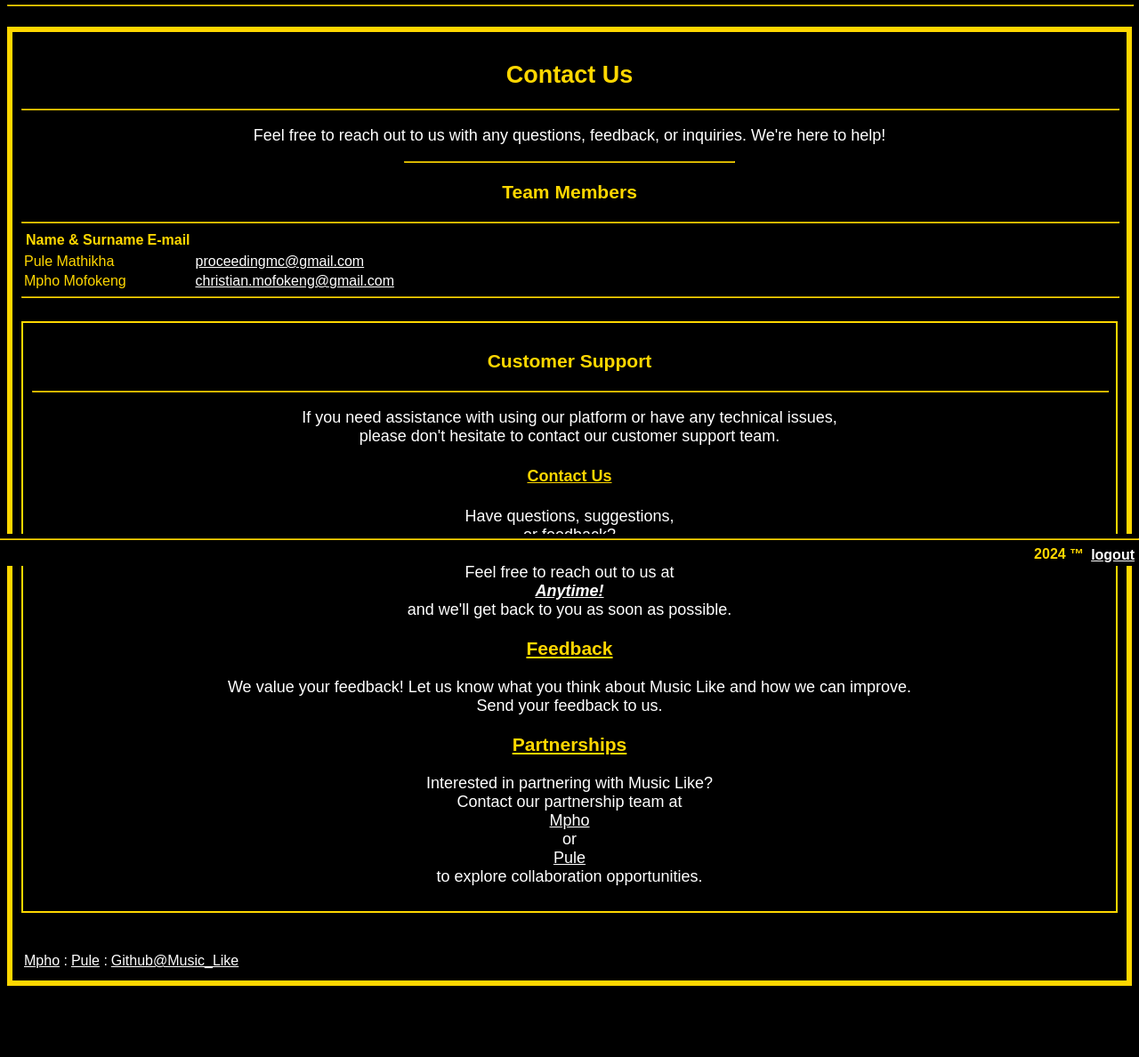
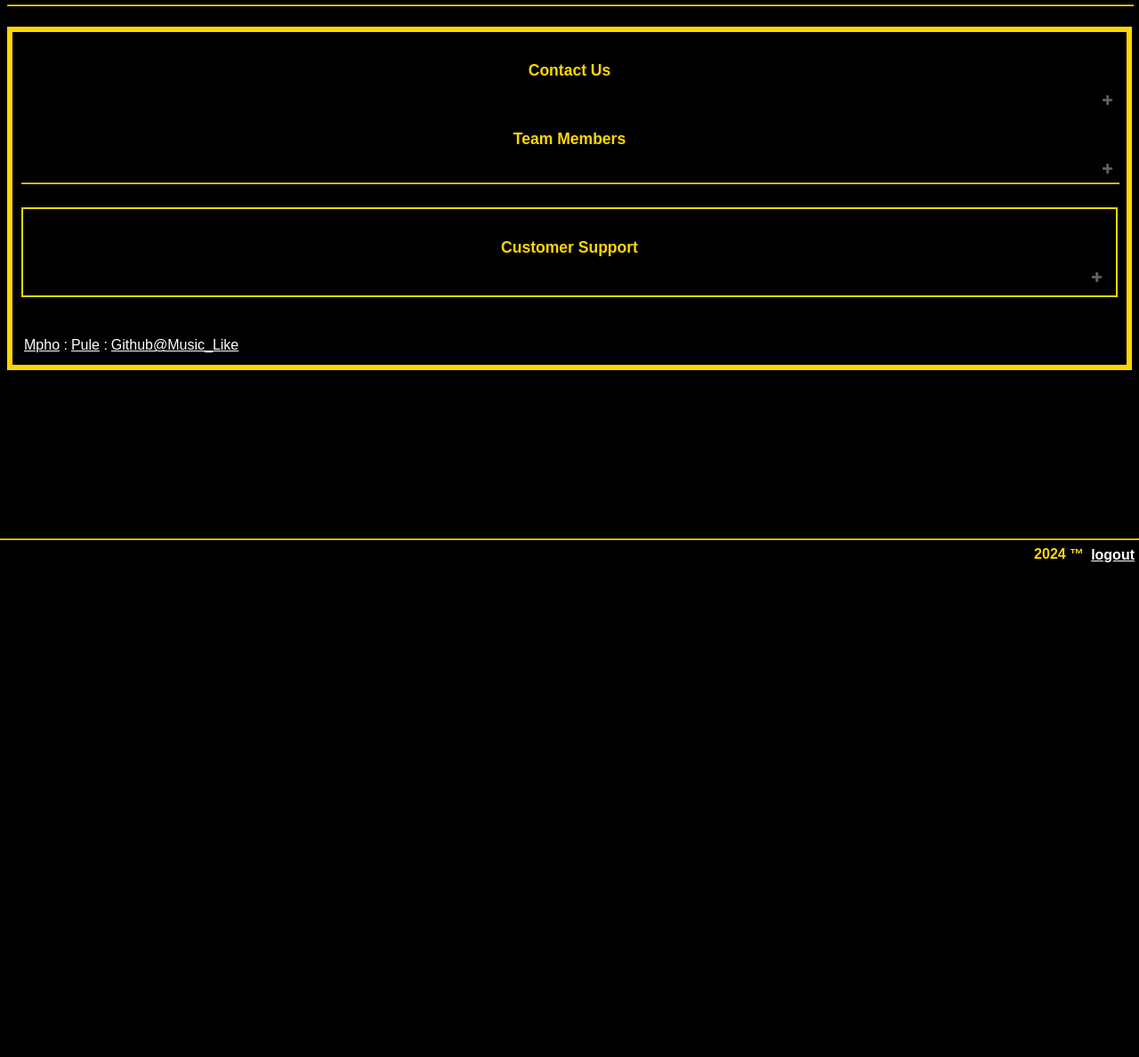
Before and after one commit to TheeKingZa/Music_Like, a Flask app: template app/templates/contact.html in a window 1280 px wide. Shown: the part 164-1352 px from the top of the page at 89% size. After the commit the page ends 796 px from the top, so only its background shows below. Run offline with Flask 3, Linux system fonts and the light colour scheme; the template is opened without the code that fills it, so the values that code supplies are empty.

Commit message:
added Arrcording

```diff
--- a/app/templates/contact.html
+++ b/app/templates/contact.html
@@ -7,19 +7,90 @@ Contact
 
 {% block content%}
 <main>
+<style>
+
+	button.accordion {
+    background-color: black;
+    color: white;
+    cursor: pointer;
+    padding: 5px;
+    width: 100%;
+    border: none;
+    outline: none;
+    font-size: 15px;
+    transition: 0.4s;
+}
+
+
+button.accordion.active,
+button.accordion:hover {
+
+    background-color: black;
+}
+
+
+button.accordion:after {
+
+/* Unicode character for "plus" sign
+(+) is '\02795' */
+
+    content: '\02795';
+    font-size: 10px;
+    color: gold;
+    float: right;
+    margin-left: 5px;
+}
+
+
+button.accordion.active:after {
+
+/* Unicode character for "minus" sign
+(-) is '\2796' */
+
+    content: "\2796";
+}
+
+
+div.panel {
+    padding: 0 10px;
+    background-color: black;
+    max-height: 0;
+    overflow: hidden;
+    transition: 0.6s ease-in-out;
+    opacity: 0;
+}
+
+div.panel.show {
+    opacity: 1;
+    max-height: 500px;
+}
+    th {
+	    text-align: center;
+    }
+</style>
+
+
+
+
     <!-- Nav Bar-->
     {% include 'navBar.html' %}
     <!-- Contents Here-->
     <div class="custom-div">
-        <h2>Contact Us</h2>
-        <hr/>
+	    <button class="accordion" style="text-align: center;"><h3>Contact Us</h3>
+</button>
 
-        <p>Feel free to reach out to us with any questions, feedback, or inquiries. We're here to help!</p>
-        <center><hr style="width: 30%;"></center>
-        <h3>Team Members</h3>
-<hr/>
-        <table>
-            <tr style="display: inline;">
+<div class="panel">
+
+	<p>Feel free to reach out to us with any questions, feedback, or inquiries.<br/> We're here to help!</p>
+
+</div>
+
+<button class="accordion" style="text-align: center;">
+	<h3>Team Members</h3>
+</button>
+<div class="panel">
+        <table style="display: block;">
+            <tr>
                 <th>Name & Surname</th>
                 <th>E-mail</th>
             </tr>
@@ -32,10 +103,16 @@ Contact
                 <td><a href="https://www.linkedin.com/in/mpho-mofokeng-97902925a?utm_source=share&utm_campaign=share_via&utm_content=profile&utm_medium=android_app">christian.mofokeng@gmail.com</a></td>
             </tr>
         </table>
+</div>
+
+
 <hr/>
 <br/>
         <div class="custom-div2">
+<button class="accordion" style="text-align: center;">
         <h3>Customer Support</h3>
+</button>
+<div class="panel">
         <hr/>
         <p>If you need assistance with using our platform or have any technical issues,<br/>
             please don't hesitate to contact our customer support team.</p>
@@ -60,6 +137,7 @@ Contact
              <a href="mailto:proceedingmc@gmail.com">Pule</a><br/>
             to explore collaboration opportunities.</p>
         </div>
+	</div>
 <br/>
 <br/>
         <div>
@@ -74,5 +152,23 @@ Contact
         </table>
         </div>
 
+	<script>
+
+var acc = document
+.getElementsByClassName("accordion");
+
+var i;
+
+for (i = 0; i < acc.length; i++) {
+ acc[i].onclick = function(){
+  this.classList.toggle("active");
+  this.nextElementSibling.classList
+  .toggle("show");
+  }
+}
+
+</script>
+
+
 </main>
 {% endblock %}
```
